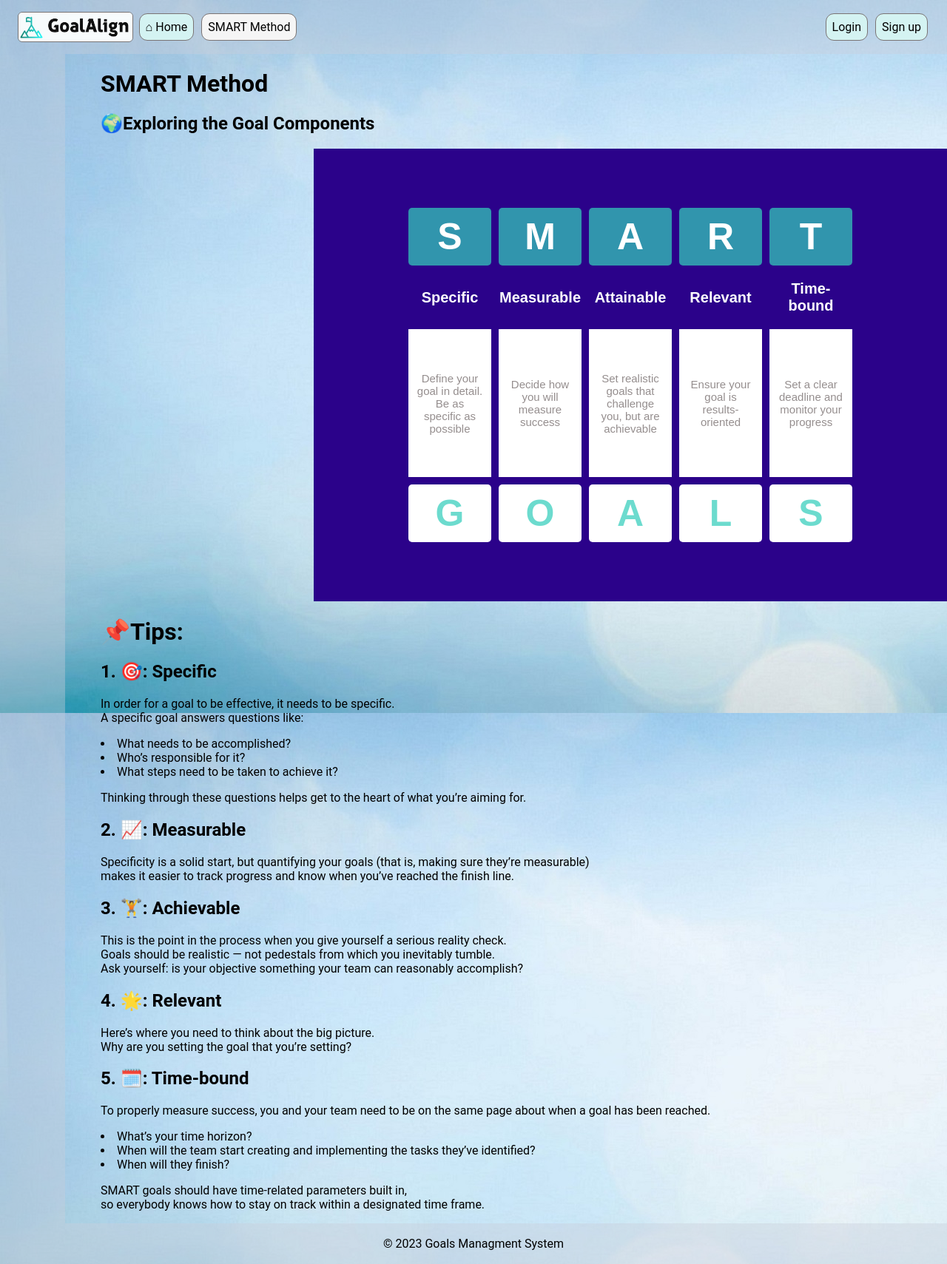
After one commit to JurateKru/employee_recognition_platform, a Django app: page /smart/ in a window 1280 px wide. The commit adds this page. Shown: the whole page at 74% size. Run offline with Django 4.2, Linux system fonts and the light colour scheme; some libraries are stand-ins or nearby versions.

Commit message:
smart.html content and style changed

```diff
--- a/employee_recognition_platform/goals_management/static/css/style.css
+++ b/employee_recognition_platform/goals_management/static/css/style.css
@@ -270,3 +270,85 @@ td + td {
 .box-debug {
   background-color: #eeeeee;
 }
+.centered-body {
+  display: flex;
+  justify-content: left;
+
+}
+.centered-section {
+  display: flex;
+  justify-content: left;
+  align-items: flex-start;
+  margin-left: 18rem;
+}
+.flex-container {
+  display: flex;
+  justify-content: center;
+}
+.grid-container {
+  display: grid;
+  grid-template-columns: repeat(5, 7rem);
+  grid-gap: 10px;
+  background-color: #2b028a;
+  padding: 5rem;
+  padding-left: 8rem;
+  padding-right: 8rem;
+}
+
+.grid-item {
+  padding: 10px;
+}
+.smart-cell {
+  color: white; /* Teksto spalva (pvz. raudona) */
+  background-color: #34cdbbb9; /* Fono spalva (pvz. šviesiai raudona) */
+  font-size: 50px; /* Teksto dydis (pvz. 16 pikseliai) */
+  font-family: Arial, sans-serif; /* Teksto šriftas (pvz. Arial, be serifo) */
+  border-width: 5px solid white; /* Langelio borderio storis (pvz. 2 pikseliai) */
+  border-radius: 5px; /* Langelio kampų užapvalinimas (pvz. 5 pikseliai) */
+  text-align: center; /* Teksto lygiavimas horizontaliai per vidurį */
+  display: flex; /* Naudojama vertikaliam teksto lygiavimui */
+  justify-content: center; /* Teksto lygiavimas horizontaliai per vidurį */
+  align-items: center; /* Teksto lygiavimas vertikaliai per vidurį */
+}
+
+.smart-concept{
+  color: white;
+  background-color: inherit;
+  font-size: 20px;
+  font-family: Arial, sans-serif;
+  text-align: center;
+  display: flex;
+  justify-content: center;
+  align-items: center;
+}
+.goal-components{
+  color: rgb(149, 142, 142);
+  background-color: white;
+  font-size: 15px;
+  font-family: Arial,sans-serif;
+  text-align: center;
+  display: flex;
+  justify-content: center;
+  align-items: center;
+  height: 180px;
+  margin-bottom: 0;
+}
+.goal-letters{
+  color: #34cdbbb9;
+  background-color: white;
+  font-size: 50px;
+  font-family: Arial, sans-serif;
+  border-width: 5px solid white;
+  border-radius: 5px;
+  text-align: center;
+  display: flex;
+  justify-content: center;
+  align-items: center;
+}
+
+.section-title {
+  margin-top: 15rem;
+  margin-bottom: 0;
+  text-align: center;
+  grid-column: 1 / -1;
+}
--- a/employee_recognition_platform/goals_management/templates/base.html
+++ b/employee_recognition_platform/goals_management/templates/base.html
@@ -16,7 +16,7 @@
             <div class="left-section">
                 <img class="logo" src="{% static 'css\img\logo.PNG' %}">
                 <a {% if request.resolver_match.url_name == 'index' %}class="button active"{% else %}class="button"{% endif %} href="{% url 'index' %}"><span>&#8962; </span>Home</a>
-                <a {% if request.resolver_match.url_name == 'ismart' %}class="button active"{% else %}class="button"{% endif %} href="{% url 'ismart' %}">ISMART Methodology</a>
+                <a {% if request.resolver_match.url_name == 'smart' %}class="button active"{% else %}class="button"{% endif %} href="{% url 'smart' %}">SMART Method</a>
             </div>
             <div class="right-section">
                 {% if not user.is_authenticated %}
--- /dev/null
+++ b/employee_recognition_platform/goals_management/templates/goals_management/smart.html
@@ -0,0 +1,58 @@
+{% extends 'base.html' %}
+{% load static %}
+{% block stylesheet %}<link rel='stylesheet' href="{% static 'css/style.css' %}">{% endblock stylesheet %}
+{% block content %}
+<body>
+    <h1>SMART Method </h1>
+    <h2>🌍Exploring the Goal Components</h2>
+        <div class="centered-section">
+            <div class="flex-container">
+                <div class="grid-container">
+                    <div class="grid-item smart-cell"><b>S</b></div>
+                    <div class="grid-item smart-cell"><b>M</b></div>
+                    <div class="grid-item smart-cell"><b>A</b></div>
+                    <div class="grid-item smart-cell"><b>R</b></div>
+                    <div class="grid-item smart-cell"><b>T</b></div>
+                    <div class="grid-item smart-concept"><b>Specific</b></div>
+                    <div class="grid-item smart-concept"><b>Measurable</b></div>
+                    <div class="grid-item smart-concept"><b>Attainable</b></div>
+                    <div class="grid-item smart-concept"><b>Relevant</b></div>
+                    <div class="grid-item smart-concept"><b>Time-bound</b></div>
+                    <div class="grid-item goal-components">Define your goal in detail.<br> Be as specific as possible</div>
+                    <div class="grid-item goal-components">Decide how you will measure success</div>
+                    <div class="grid-item goal-components">Set realistic goals that challenge you, but are achievable</div>
+                    <div class="grid-item goal-components">Ensure your goal is results-oriented</div>
+                    <div class="grid-item goal-components">Set a clear deadline and monitor your progress</div>
+                    <div class="grid-item goal-letters"><b>G</b></div>
+                    <div class="grid-item goal-letters"><b>O</b></div>
+                    <div class="grid-item goal-letters"><b>A</b></div>
+                    <div class="grid-item goal-letters"><b>L</b></div>
+                    <div class="grid-item goal-letters"><b>S</b></div>
+                </div>
+            </div>
+        </div>
+    <h1>📌Tips:</h1>
+    <h2>1. 🎯: Specific</h2>
+        <p>In order for a goal to be effective, it needs to be specific.<br> A specific goal answers questions like:</p>
+            <li>What needs to be accomplished?
+            <li>Who’s responsible for it?
+            <li>What steps need to be taken to achieve it?
+        <p>Thinking through these questions helps get to the heart of what you’re aiming for.</p>
+
+    <h2>2. 📈: Measurable</h2>
+        <p>Specificity is a solid start, but quantifying your goals (that is, making sure they’re measurable)<br> makes it easier to track progress and know when you’ve reached the finish line.</p>
+
+    <h2>3. 🏋️: Achievable</h2>
+        <p>This is the point in the process when you give yourself a serious reality check.<br> Goals should be realistic — not pedestals from which you inevitably tumble.<br>Ask yourself: is your objective something your team can reasonably accomplish?</p>
+
+    <h2>4. 🌟: Relevant</h2>
+        <p>Here’s where you need to think about the big picture.<br> Why are you setting the goal that you’re setting?</p>
+
+    <h2>5. 🗓️: Time-bound</h2>
+        <p>To properly measure success, you and your team need to be on the same page about when a goal has been reached.</p>
+        <li>What’s your time horizon?</li>
+        <li> When will the team start creating and implementing the tasks they’ve identified?</li>
+        <li>When will they finish?</li>
+        <p>SMART goals should have time-related parameters built in,<br> so everybody knows how to stay on track within a designated time frame.</p>
+
+        {% endblock content %}
--- a/employee_recognition_platform/goals_management/urls.py
+++ b/employee_recognition_platform/goals_management/urls.py
@@ -4,7 +4,7 @@ from . import views
 urlpatterns = [
     path('', views.index, name='index'),
     path('search/', views.search_view, name='search'),
-    path('ismart/', views.ismart, name='ismart'),
+    path('smart/', views.smart, name='smart'),
     path('goal-list/', views.GoalListView.as_view(), name='goal_list'),
     path('employees-list/', views.DepartmentEmployeesListView.as_view(), name='employees_list'),
     path('employees-list/detail/<int:pk>/', views.EmployeeDetailView.as_view(), name='employee_detail'),
--- a/employee_recognition_platform/goals_management/views.py
+++ b/employee_recognition_platform/goals_management/views.py
@@ -25,8 +25,18 @@ def search_view(request):
     return render(request, 'search_results.html', {'results': results, 'query': query})
 
 
-def ismart(request):
-    return render(request, 'goals_management/ismart.html')
+def smart(request):
+    grid_data = [
+        ['S', 'M', 'A', 'R', 'T'],
+        ['Specific', 'Measurable', 'Attainable', 'Relevant', 'Time-bound'],
+        ['Define your goal in detail. Be as specific as possible',
+         'Decide how you wil measure success',
+         'Set realistic goals that challenge you, but are achievable',
+         'Ensure your goal is results-oriented',
+         'Set a clear deadline and monitos your progress'],
+        ['G', 'O', 'A', 'L', 'S'],
+    ]
+    return render(request, 'goals_management/smart.html', {'grid_data': grid_data})
 
 
 class GoalListView(generic.ListView):
```
Also changed, not shown: employee_recognition_platform/goals_management/templates/goals_management/ismart.html (deleted, +0 -27 lines).
